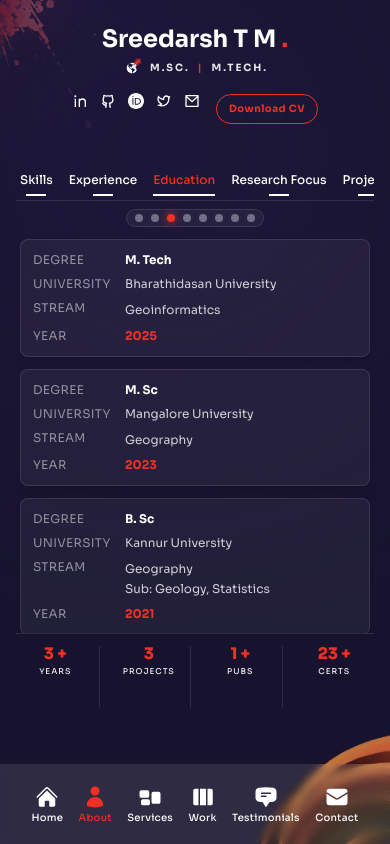
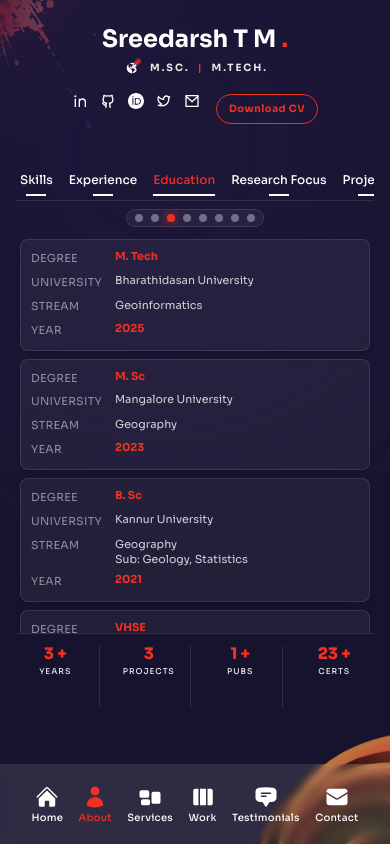
Before and after one commit to tmSreedarsh/modern-portfolio, a Next.js app: page /about in a window 390 px wide. Both pictures are taken after a click on the button "Education". Built offline with nearby package versions, Linux system fonts and the light colour scheme.

Commit message:
Make mobile education cards compact and highlight degree in accent

```diff
--- a/pages/about/index.jsx
+++ b/pages/about/index.jsx
@@ -402,21 +402,21 @@ const About = () => {
                     {/* TABLE LOGIC */}
                     {aboutData[index].title === 'Education' ? (
                         <div className="w-full flex flex-col gap-3">
-                            <div className="md:hidden w-full space-y-3">
+                            <div className="md:hidden w-full space-y-2">
                                 {aboutData[index].info.map((row, i) => (
-                                    <div key={i} className="rounded-lg border border-white/10 bg-white/5 p-3 text-left shadow-lg">
-                                        <div className="grid grid-cols-[84px_1fr] gap-x-2 gap-y-2 text-xs sm:text-sm">
+                                    <div key={i} className="rounded-lg border border-white/10 bg-white/5 p-2.5 text-left shadow-lg">
+                                        <div className="grid grid-cols-[76px_1fr] gap-x-2 gap-y-1.5 text-[11px] sm:text-xs">
                                             <span className="uppercase tracking-wide text-white/50">Degree</span>
-                                            <span className="font-bold text-white">{row.degree}</span>
+                                            <span className="font-bold text-accent leading-tight">{row.degree}</span>
 
                                             <span className="uppercase tracking-wide text-white/50">University</span>
-                                            <span className="text-white/80">{row.university}</span>
+                                            <span className="text-white/80 leading-tight">{row.university}</span>
 
                                             <span className="uppercase tracking-wide text-white/50">Stream</span>
-                                            <span className="whitespace-pre-line leading-relaxed text-white/80">{row.specialization}</span>
+                                            <span className="whitespace-pre-line leading-snug text-white/80">{row.specialization}</span>
 
                                             <span className="uppercase tracking-wide text-white/50">Year</span>
-                                            <span className="font-bold text-accent">{row.year}</span>
+                                            <span className="font-bold text-accent leading-tight">{row.year}</span>
                                         </div>
                                     </div>
                                 ))}
```
